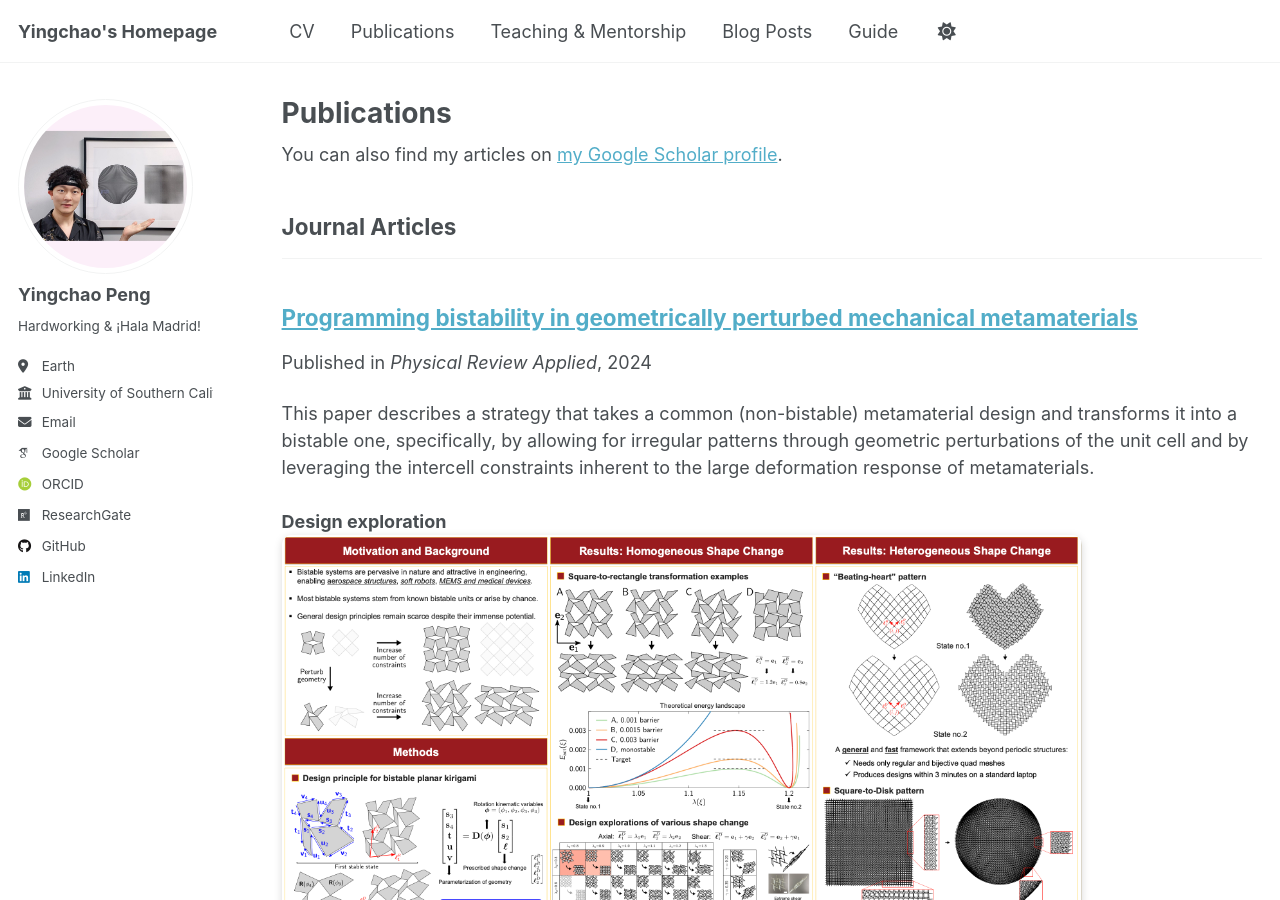
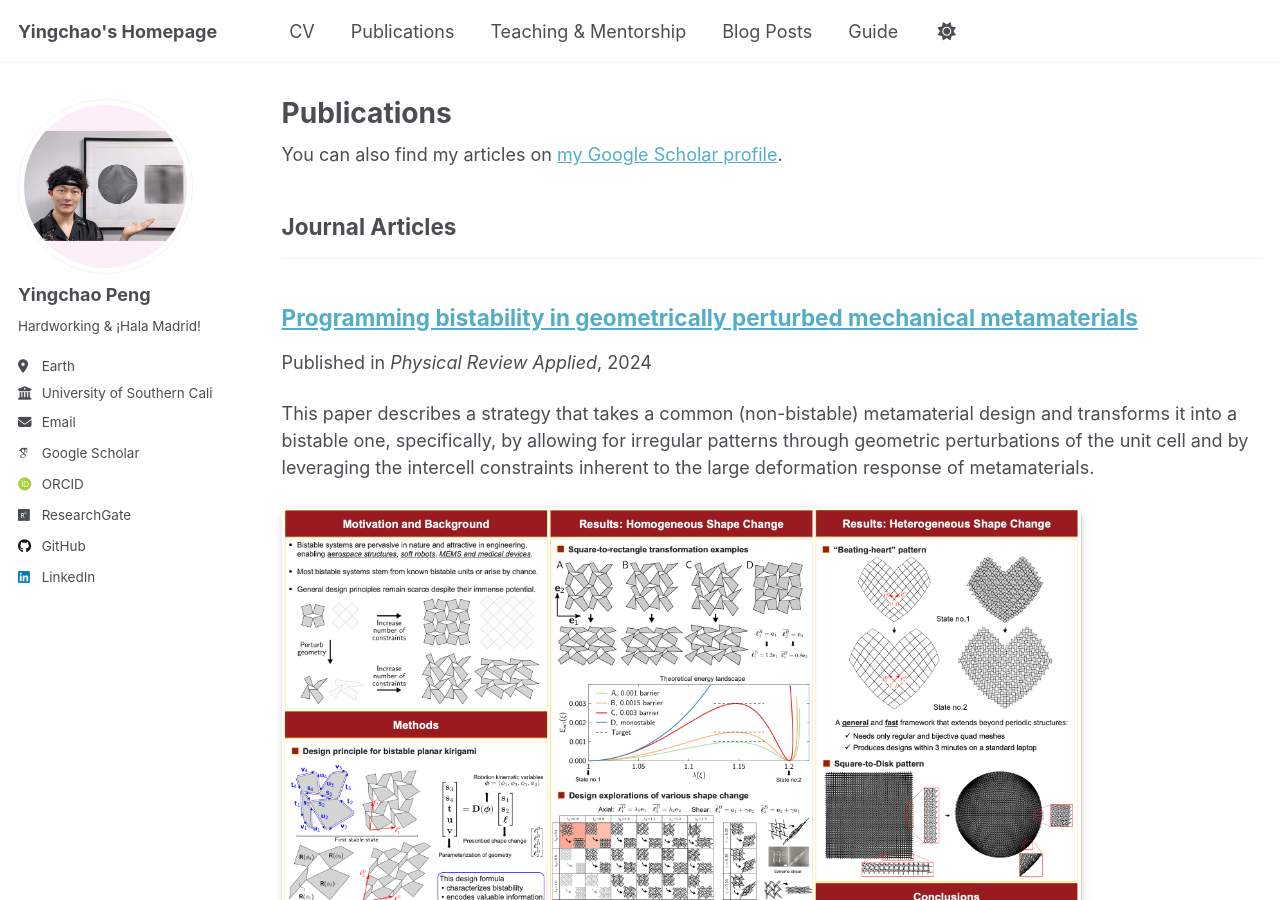
Before and after one commit to YingchaoPeng/YingchaoPeng.github.io, a Jekyll site: the page built from _pages/publications.html, in a window 1280 px wide and 900 px high. Built offline with Jekyll 4.4.1, drawn with Linux system fonts in a browser that asks for light colours; some web fonts are replaced; a script that is not in the unit is left out.

Commit message:
Update 2024-aps-mechanical-metamaterials.md

```diff
--- a/_publications/2024-aps-mechanical-metamaterials.md
+++ b/_publications/2024-aps-mechanical-metamaterials.md
@@ -6,7 +6,6 @@ permalink: /publication/2024-aps-mechanical-metamaterials
 excerpt: |
   This paper describes a strategy that takes a common (non-bistable) metamaterial design and transforms it into a bistable one, specifically, by allowing for irregular patterns through geometric perturbations of the unit cell and by leveraging the intercell constraints inherent to the large deformation response of metamaterials.
   <br/><br/>
-  **Design exploration**<br/>
   <img src='/images/poster.png' style='width:800px; border-radius:10px; box-shadow:0 2px 8px rgba(0,0,0,0.15);'>
   <br/><br/>
 date: 2024-07-29
```
